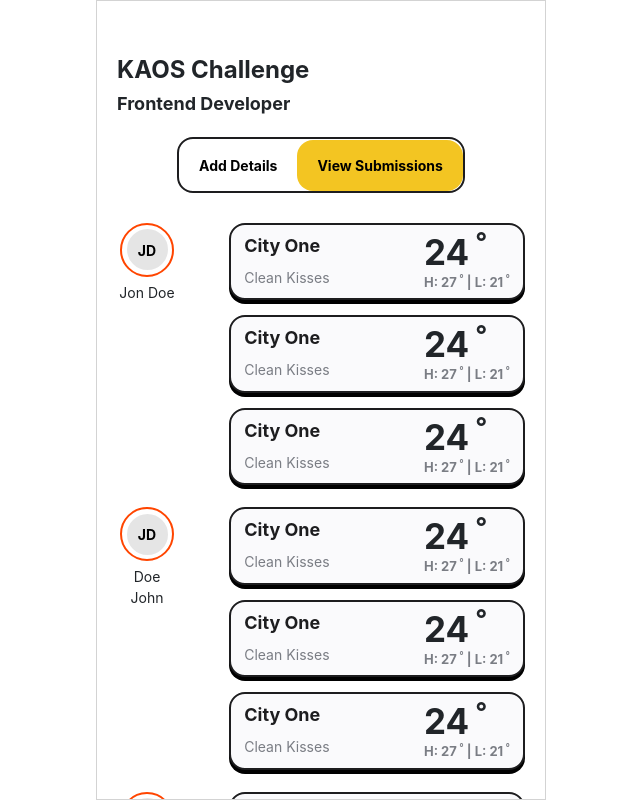
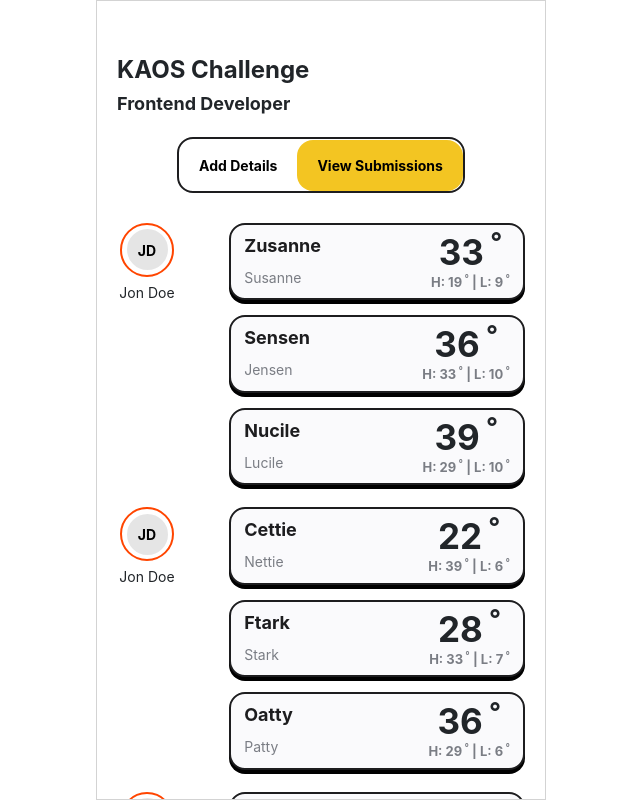
Before and after one commit to pranavmene2000/KAOS, a Next.js app: page / in a window 1280 px wide. Both pictures are taken after a click on the link "View Submissions". Shown: the whole page, without its empty margins (319-959 px from the left). Built offline with nearby package versions, Linux system fonts and the light colour scheme.

Commit message:
feat: minor changes

```diff
--- a/components/account-feed.jsx
+++ b/components/account-feed.jsx
@@ -1,11 +1,10 @@
 import React from "react";
 
 const AccountFeed = () => {
-	console.log(accnts);
 	return (
 		<div className='form'>
-			{accnts &&
-				accnts.map((acc, index) => {
+			{accounts &&
+				accounts.map((acc, index) => {
 					return (
 						<div className='submission' key={index}>
 							<div className='submission_user'>
@@ -18,19 +17,26 @@ const AccountFeed = () => {
 							</div>
 							<div className='submission_cards'>
 								{acc &&
-									acc.accns?.map((a, index) => {
+									acc?.banks?.map((bank, index) => {
 										return (
 											<div key={index} className='submission_card'>
 												<div className='submission_card_left'>
-													<h3>City One</h3>
-													<p>Clean Kisses</p>
+													<h3>
+														{bank["meta"]["city"].charAt(0).toUpperCase() +
+															bank["meta"]["branch"].slice(1)}
+													</h3>
+													<p>{bank["meta"]["branch"]}</p>
 												</div>
 												<div className='submission_card_right'>
-													<h1>
-														24<sup> °</sup>
+													<h1 className="text-center">
+														{bank["meta"]["weather"]["current"]["temperature"]}
+														<sup> °</sup>
 													</h1>
 													<p>
-														H: 27<sup> °</sup> | L: 21<sup> °</sup>
+														H: {bank["meta"]["weather"]["tomorrow"]["max"]}
+														<sup> °</sup> | L:{" "}
+														{bank["meta"]["weather"]["tomorrow"]["min"]}
+														<sup> °</sup>
 													</p>
 												</div>
 											</div>
```
